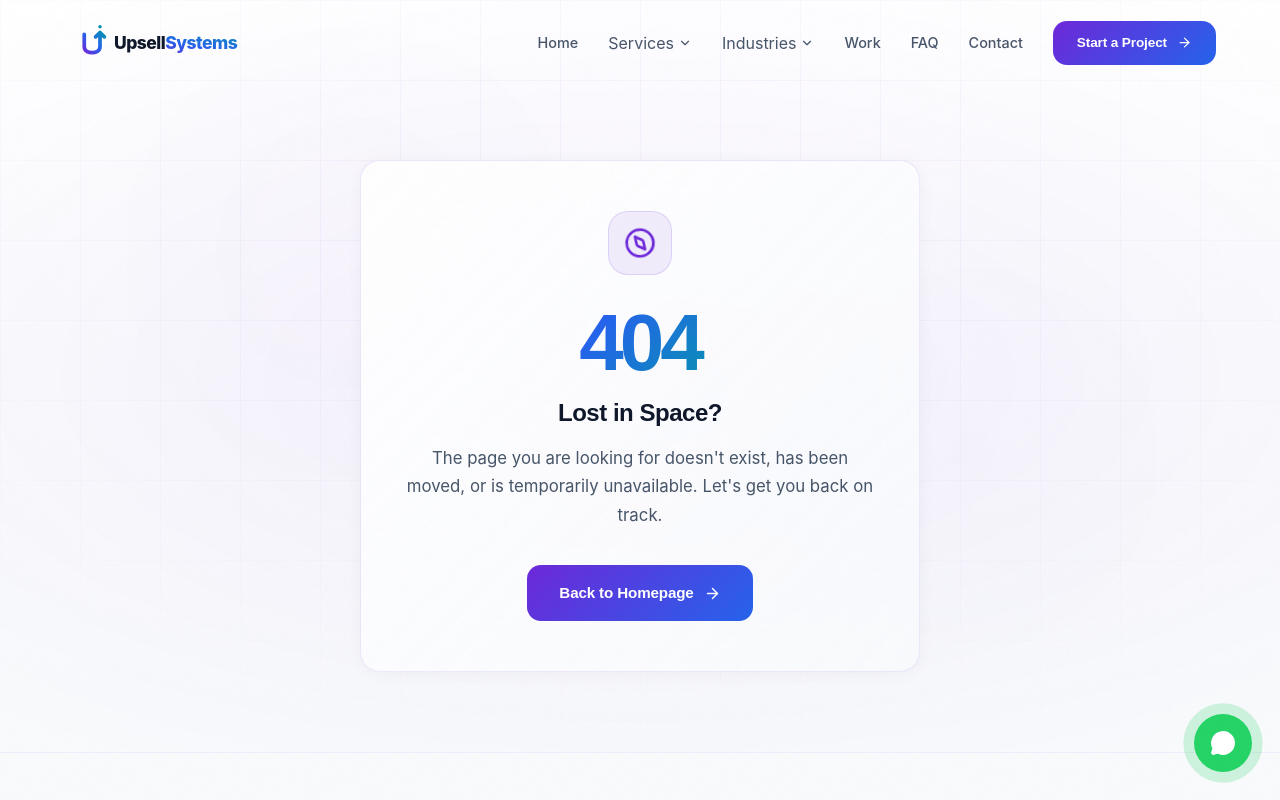
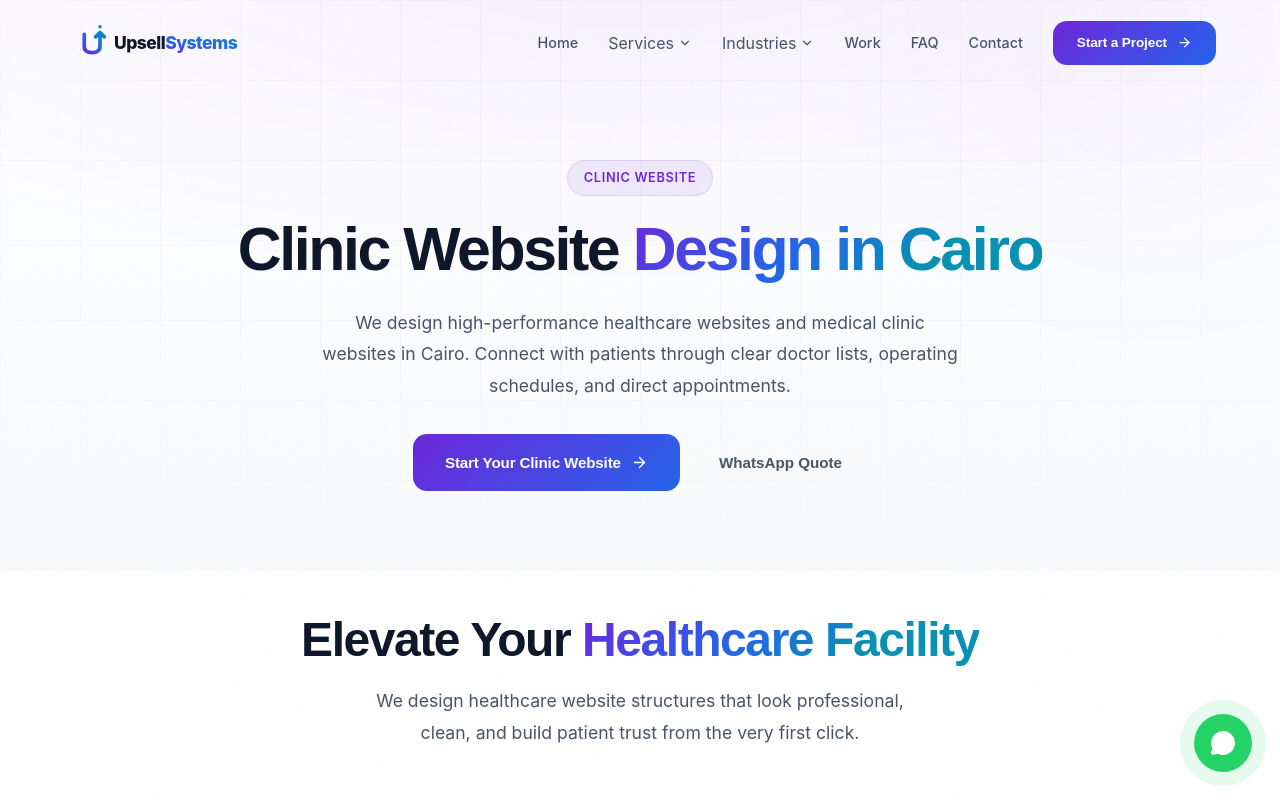
Before and after one commit to mustafaexce-creator/Upsellsystems, a React (Vite) app: page /clinic-website-design-cairo in a window 1280 px wide. Shown: the top 800 px of the page. Built offline with nearby package versions, Linux system fonts and the light colour scheme; a web font is replaced by a local one.

Commit message:
fix: rename clinic landing page route path from -egypt to -cairo

```diff
--- a/prerender.js
+++ b/prerender.js
@@ -138,7 +138,7 @@ const routes = [
   '/ecommerce-website-design-cairo',
   '/website-design-for-dentists-cairo',
   '/website-design-for-doctors-cairo',
-  '/clinic-website-design-egypt',
+  '/clinic-website-design-cairo',
   '/website-design-new-cairo',
   '/website-design-maadi',
   '/website-design-heliopolis',
--- a/src/App.jsx
+++ b/src/App.jsx
@@ -59,7 +59,7 @@ function App() {
             {/* SEO Industry pages */}
             <Route path="/website-design-for-dentists-cairo" element={<DentistsPage />} />
             <Route path="/website-design-for-doctors-cairo" element={<DoctorsPage />} />
-            <Route path="/clinic-website-design-egypt" element={<ClinicsPage />} />
+            <Route path="/clinic-website-design-cairo" element={<ClinicsPage />} />
 
             {/* SEO Local pages */}
             <Route path="/website-design-new-cairo" element={<NewCairoPage />} />
--- a/src/components/Footer.jsx
+++ b/src/components/Footer.jsx
@@ -77,7 +77,7 @@ export default function Footer() {
           <div style={{ display: 'flex', flexDirection: 'column', gap: '14px' }}>
             <Link to="/website-design-for-dentists-cairo" className="nav-link">Web Design for Dentists</Link>
             <Link to="/website-design-for-doctors-cairo" className="nav-link">Web Design for Doctors</Link>
-            <Link to="/clinic-website-design-egypt" className="nav-link">Clinic Website Design</Link>
+            <Link to="/clinic-website-design-cairo" className="nav-link">Clinic Website Design</Link>
           </div>
         </div>
 
--- a/src/components/Navbar.jsx
+++ b/src/components/Navbar.jsx
@@ -45,7 +45,7 @@ export default function Navbar() {
   const industries = [
     { path: '/website-design-for-dentists-cairo', label: 'Website Design for Dentists' },
     { path: '/website-design-for-doctors-cairo', label: 'Website Design for Doctors' },
-    { path: '/clinic-website-design-egypt', label: 'Clinic Website Design' },
+    { path: '/clinic-website-design-cairo', label: 'Clinic Website Design' },
   ]
 
   const normalLinks = [
--- a/src/pages/ClinicsPage.jsx
+++ b/src/pages/ClinicsPage.jsx
@@ -10,8 +10,8 @@ export default function ClinicsPage() {
   return (
     <>
       <PageMeta
-        title="Clinic Website Design Egypt | Healthcare Web Design"
-        description="Premium clinic website design in Egypt. We design responsive and modern healthcare websites for medical clinics, featuring multi-specialty lists and booking options."
+        title="Clinic Website Design Cairo | Healthcare Web Design"
+        description="Premium clinic website design in Cairo, Egypt. We design responsive and modern healthcare websites for medical clinics, featuring multi-specialty lists and booking options."
       />
 
       <section style={{
@@ -25,7 +25,7 @@ export default function ClinicsPage() {
         <div ref={heroRef} style={{ maxWidth: '900px', margin: '0 auto', padding: '0 24px', position: 'relative', zIndex: 2, textAlign: 'center' }} className={`fade-in-up ${heroVisible ? 'visible' : ''}`}>
           <div className="section-label" style={{ margin: '0 auto 20px' }}>Clinic Website</div>
           <h1 style={{ fontSize: 'clamp(2.4rem, 5vw, 3.8rem)', fontWeight: 900, lineHeight: 1.1, marginBottom: '24px', letterSpacing: '-0.04em' }}>
-            Clinic Website <span className="gradient-text">Design in Egypt</span>
+            Clinic Website <span className="gradient-text">Design in Cairo</span>
           </h1>
           <p style={{ fontSize: '1.1rem', color: 'var(--text-secondary)', lineHeight: 1.8, marginBottom: '32px', maxWidth: '640px', margin: '0 auto 32px' }}>
             We design high-performance healthcare websites and medical clinic websites in Cairo. Connect with patients through clear doctor lists, operating schedules, and direct appointments.
```
Also changed, not shown: public/llms.txt, 1 other file (tests, documents, lock files or other folders).
